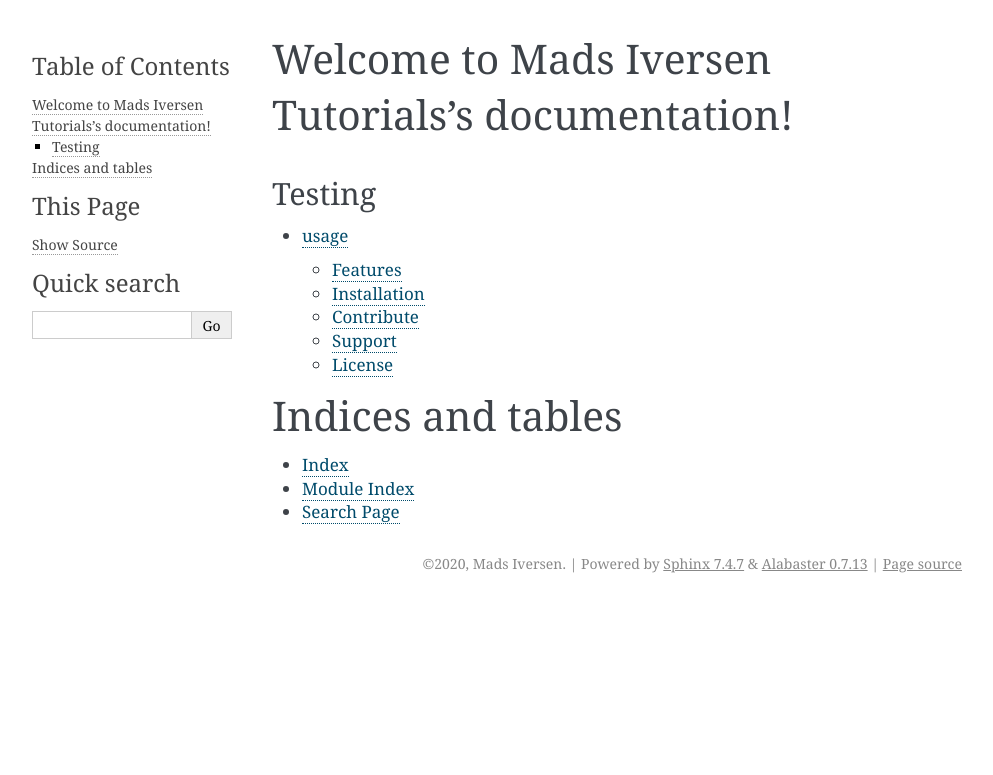
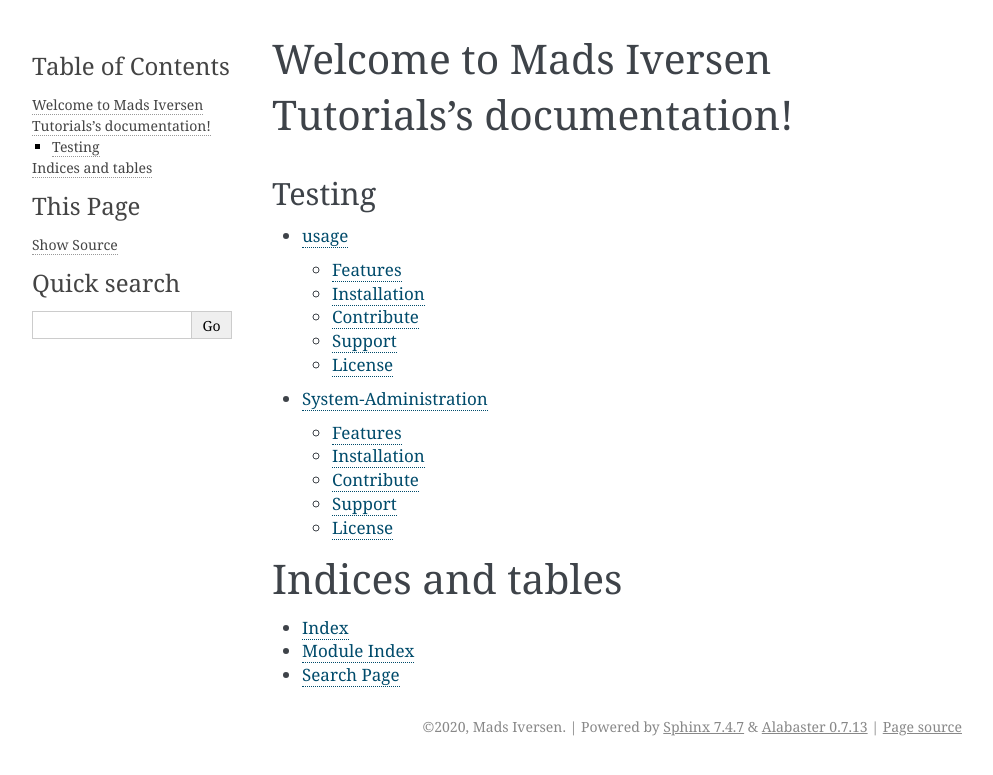
Before and after one commit to Madsiv-DK/madsiv-doc, a Sphinx documentation site: the page built from docs/index.rst, in a window 1280 px wide. Shown: the top 775 px of the page, without its empty margins (148-1141 px from the left). Built offline with Sphinx 7.4.7, drawn with Linux system fonts in a browser that asks for light colours.

Commit message:
Second commit

```diff
--- a/docs/index.rst
+++ b/docs/index.rst
@@ -12,7 +12,7 @@ Testing
    :maxdepth: 2
 
    usage
-
+   system-administration
 
 
 
--- a/docs/system-administration.rst
+++ b/docs/system-administration.rst
@@ -1,4 +1,4 @@
-$project
+System-Administration
 ========
 
 $project will solve your problem of where to start with documentation,
```
